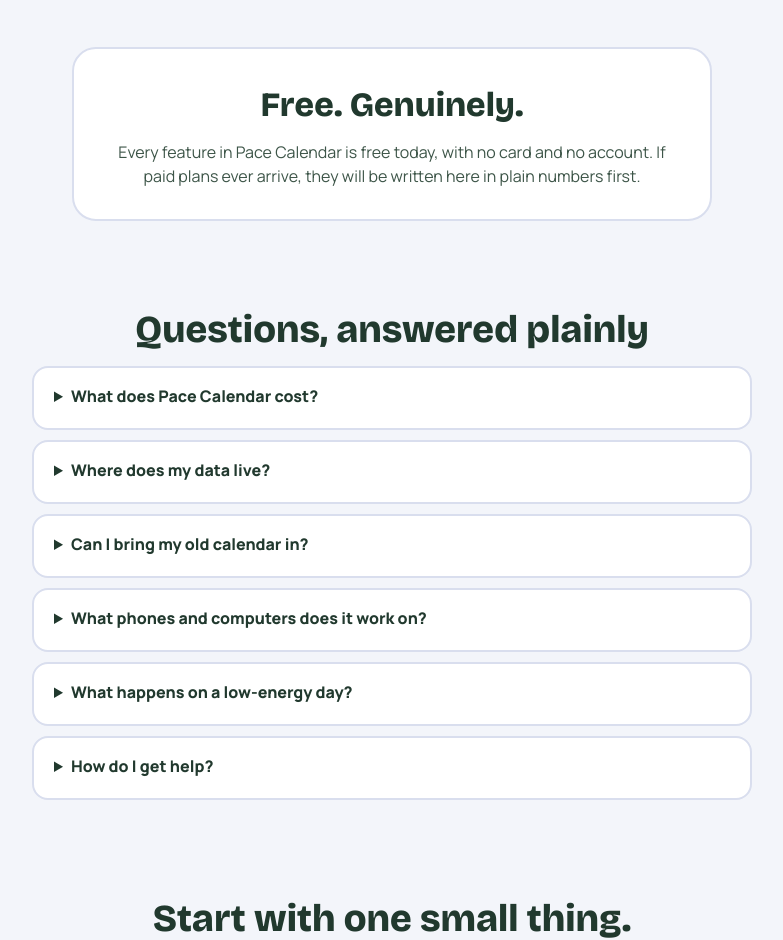
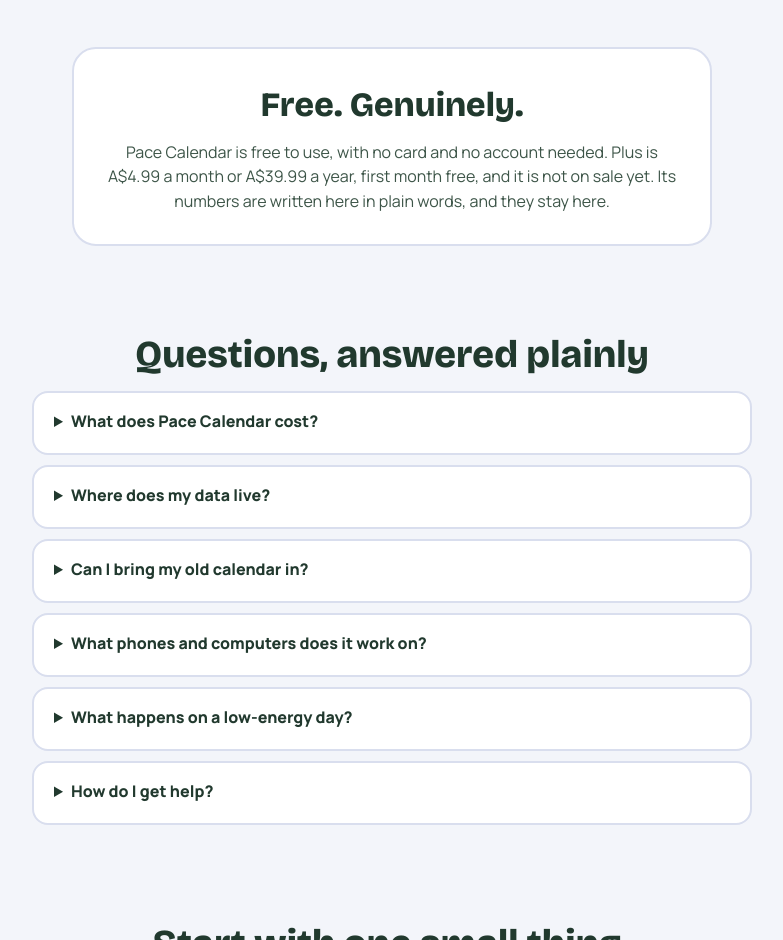
Before and after one commit to support897/adhd-calendar-app, a plain HTML site: page promo.html in a window 1280 px wide. Shown: the part 2317-3257 px from the top of the page, without its empty margins (248-1031 px from the left). Drawn offline with Linux system fonts and the light colour scheme.

```diff
--- a/promo.html
+++ b/promo.html
@@ -99,7 +99,7 @@ footer a { color: var(--accent-strong); font-weight: 700; }
   <section>
     <div class="price">
       <div class="big">Free. Genuinely.</div>
-      <p style="color:var(--ink2); margin-top:8px;">Every feature in Pace Calendar is free today, with no card and no account. If paid plans ever arrive, they will be written here in plain numbers first.</p>
+      <p style="color:var(--ink2); margin-top:8px;">Pace Calendar is free to use, with no card and no account needed. Plus is A$4.99 a month or A$39.99 a year, first month free, and it is not on sale yet. Its numbers are written here in plain words, and they stay here.</p>
     </div>
   </section>
 
```
